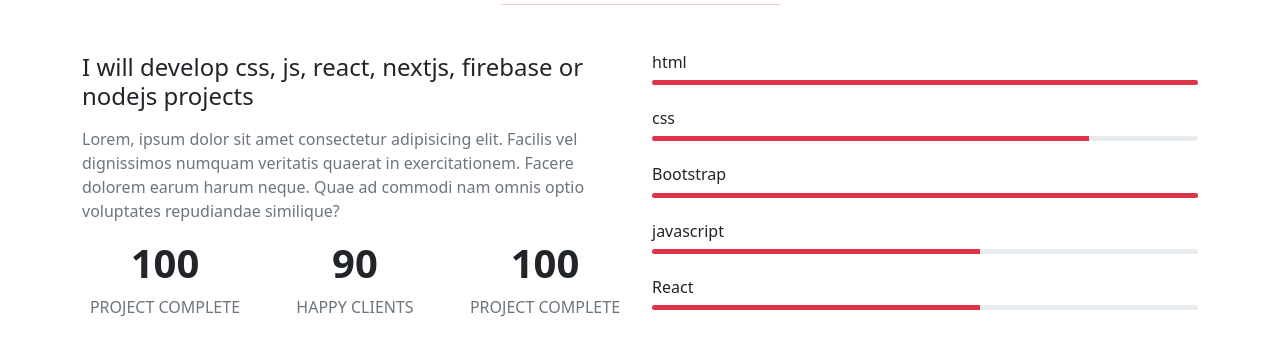
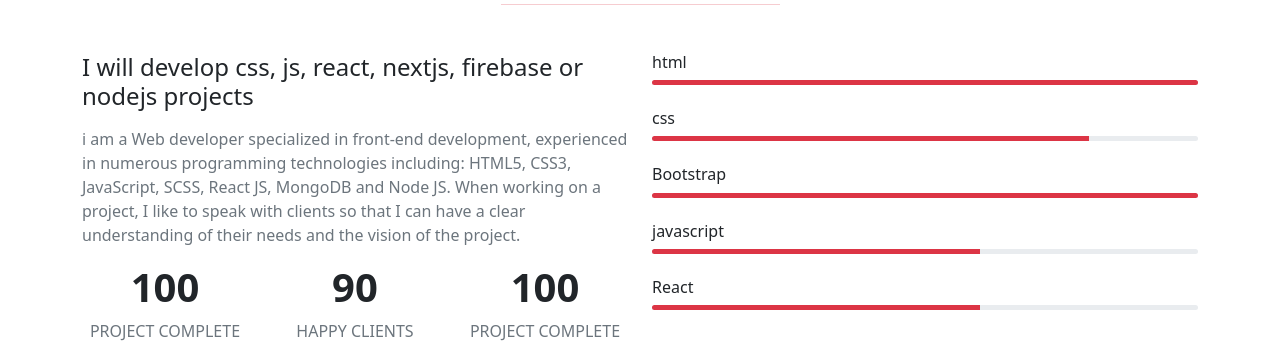
Before and after one commit to sourovsobhan/bootstrap-portfolio, a plain HTML site: page index.html in a window 1280 px wide. Shown: the part 1020-1363 px from the top of the page. Drawn offline with nearby package versions, Linux system fonts and the light colour scheme.

Commit message:
added about

```diff
--- a/index.html
+++ b/index.html
@@ -117,10 +117,17 @@
                  I will develop css, js, react, nextjs, firebase or nodejs projects
                 </h3>
                 <p class="text-muted">
-                  Lorem, ipsum dolor sit amet consectetur adipisicing elit.
-                  Facilis vel dignissimos numquam veritatis quaerat in
-                  exercitationem. Facere dolorem earum harum neque. Quae ad
-                  commodi nam omnis optio voluptates repudiandae similique?
+                  i am a Web developer specialized in front-end development, experienced in numerous programming technologies including:
+
+HTML5, CSS3, JavaScript,
+SCSS,
+React JS,
+MongoDB and
+Node JS.
+
+When working on a project, I like to speak with clients so that I can have a clear understanding of their needs and the vision of the project.
+
+
                 </p>
               </div>
 
```
